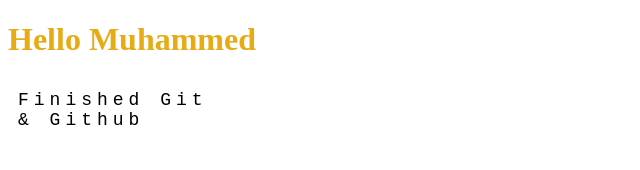
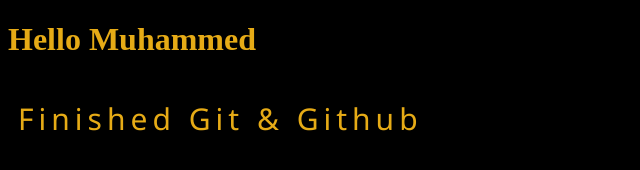
Before and after one commit to Mu3ammed-ibrahim/First-project, a plain HTML site: page index.html in a window 1280 px wide. Shown: the whole page, without its empty margins (0-640 px from the left). Drawn offline with Linux system fonts and the light colour scheme.

Commit message:
Last edit

```diff
--- a/style.css
+++ b/style.css
@@ -1,12 +1,5 @@
 body{
-<<<<<<< HEAD
-    background-color: darkslategray;
-=======
     background-color: #000;
-    display: block;
-
-
->>>>>>> muhammed
 }
 
 
@@ -18,20 +11,11 @@ h1{
 p{
 
     text-transform: capitalize;
-<<<<<<< HEAD
-    color: #3b3737;
+    color: rgb(230, 171, 22);;
     letter-spacing: 5px;
-    border: #000;
-    border-radius: 10px;
+
     font-family: 'Segoe UI', Tahoma, Geneva, Verdana, sans-serif;
     font-size: 30px;
-    width: 200px;
     padding: 10px;
-    background-color: #fff;
-=======
-    color: rgb(230, 171, 22);
-    letter-spacing: 5px;
-    font-family: 'Courier New', Courier, monospace;
-    font-size: large;
->>>>>>> muhammed
+
 }
```
